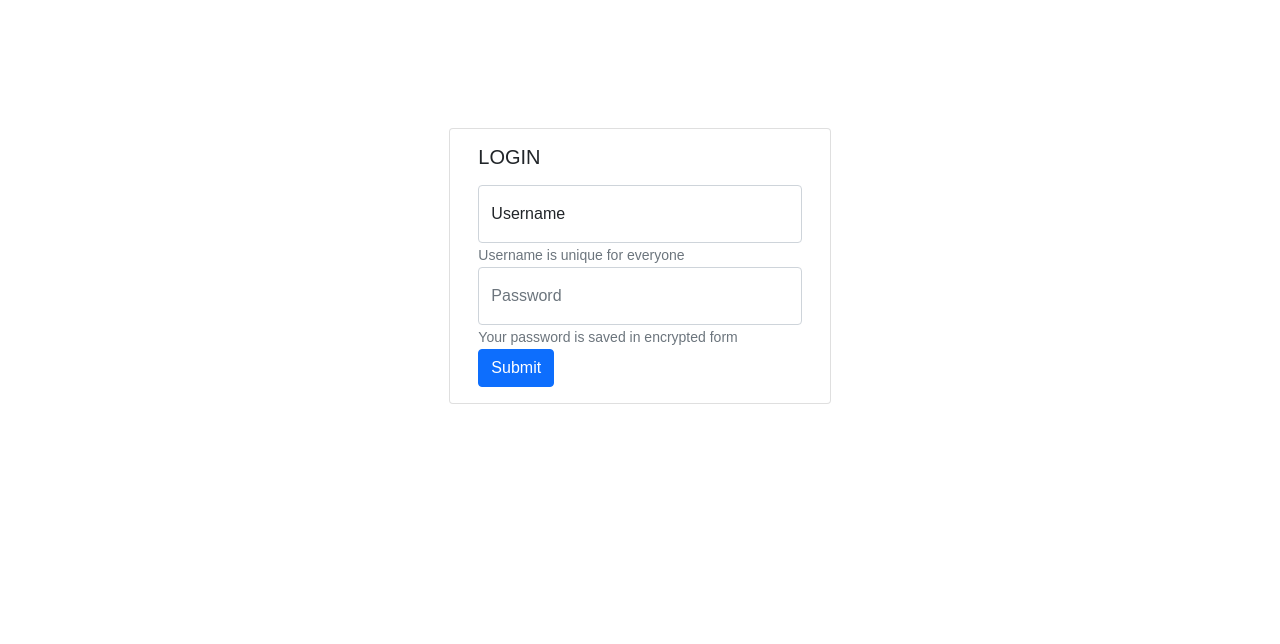
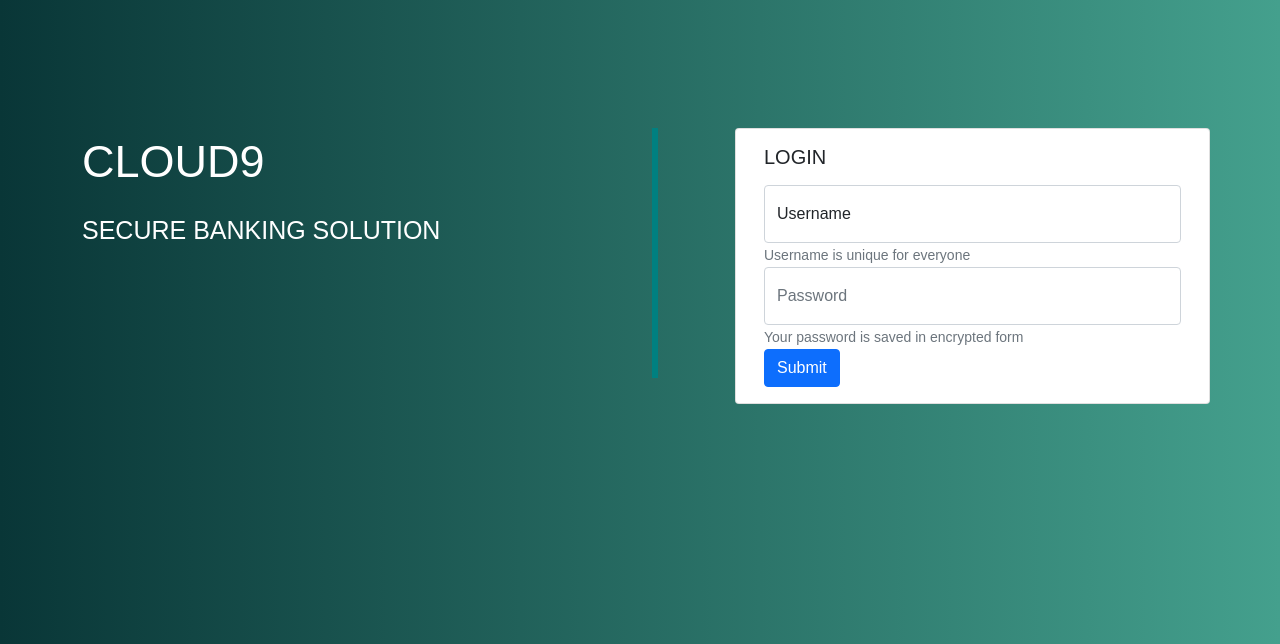
Before and after one commit to GoenkaNikunj97/Cloud-Based-2-Factor-Authentication, a Flask app: page / in a window 1280 px wide. Shown: the top 644 px of the page. Run offline with Flask 2, Linux system fonts and the light colour scheme.

Commit message:
Index.html updating

```diff
--- a/app.py
+++ b/app.py
@@ -29,4 +29,4 @@ def success(name):
    return render_template('welcome.html', name1 = name)
 
 if __name__ == '__main__':
-    app.run()
+    app.run(debug=True)
--- a/templates/index.html
+++ b/templates/index.html
@@ -7,6 +7,7 @@
 
     <!-- Bootstrap CSS -->
     <link href="https://cdn.jsdelivr.net/npm/bootstrap@5.0.0-beta2/dist/css/bootstrap.min.css" rel="stylesheet" integrity="sha384-BmbxuPwQa2lc/FVzBcNJ7UAyJxM6wuqIj61tLrc4wSX0szH/Ev+nYRRuWlolflfl" crossorigin="anonymous">
+
     <script src="https://cdn.jsdelivr.net/npm/bootstrap@5.0.0-beta2/dist/js/bootstrap.bundle.min.js" integrity="sha384-b5kHyXgcpbZJO/tY9Ul7kGkf1S0CWuKcCD38l8YkeH8z8QjE0GmW1gYU5S9FOnJ0" crossorigin="anonymous"></script>
 
     <title>Load Application</title>
@@ -14,14 +15,25 @@
         body {
             font-family: Arial,Helvetica, sans-serif;
             margin-top: 10%;
+            background: #44A08D;  /* fallback for old browsers */
+            background: -webkit-linear-gradient(to right, #093637, #44A08D);  /* Chrome 10-25, Safari 5.1-6 */
+            background: linear-gradient(to right, #093637, #44A08D); /* W3C, IE 10+/ Edge, Firefox 16+, Chrome 26+, Opera 12+, Safari 7+ */
+
         }
 </style>
 </head>
 <body>
     <div class="container">
-        <div class="row">
-            <div class="col-sm"></div>
-            <div class="col-sm card">
+        <div class="row align-middle">
+            <div class="col-md-6 " style="color:white;">
+                <p style="font-size:45px;" >CLOUD9</p>
+                <p style="font-size:25px;">SECURE BANKING SOLUTION</p>
+
+            </div>
+            <div class="col-md-1">
+                <div style="border-left: 6px solid 	#008080;height: 250px;"></div>
+            </div>
+            <div class="col-md-5  card">
                 <div class="card-body">
                 <h5 class="card-title">LOGIN</h5>
                 <p class="text-danger" > {{ message }}</p>
```
